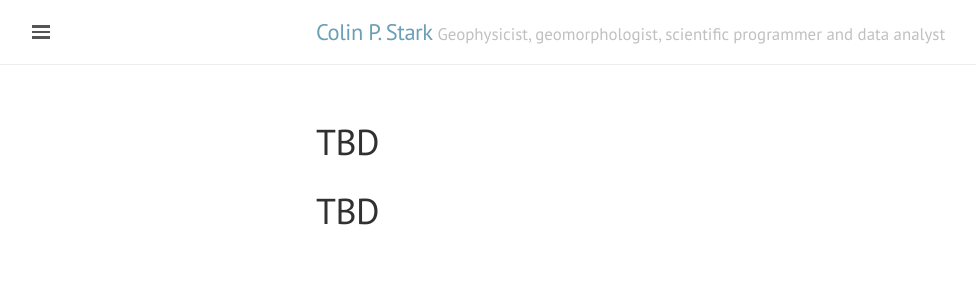
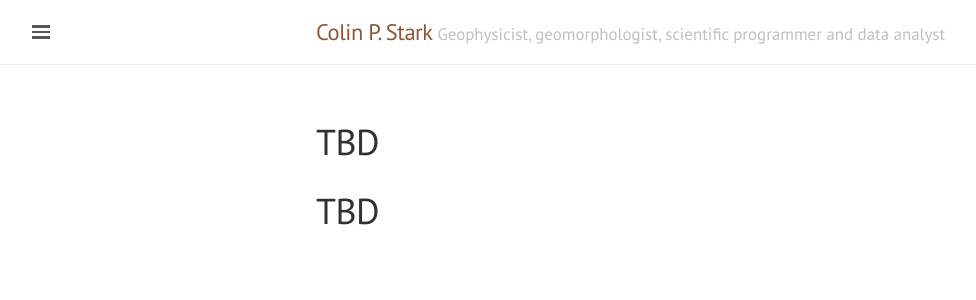
Before and after one commit to cstarkjp/WebSiteTemplate, a Jekyll site: the page built from README.md, in a window 1280 px wide. Shown: the top 300 px of the page, without its empty margins (0-976 px from the left). Built offline with Jekyll 4.4.1, drawn with Linux system fonts in a browser that asks for light colours; our own code applies the rules of GitHub Pages for plain Markdown files.

Commit message:
Brown theme; try to narrow menu

```diff
--- a/_includes/sidebar.html
+++ b/_includes/sidebar.html
@@ -34,7 +34,8 @@
 
   <div class="sidebar-item">
     <p>
-      &copy; {{ site.time | date: '%Y' }}. All rights reserved.
+      &copy; {{ site.time | date: '%Y' }}
+      <!-- All rights reserved. -->
     </p>
   </div>
 </div>
--- a/_layouts/default.html
+++ b/_layouts/default.html
@@ -5,7 +5,8 @@
 
   <!-- <body class="theme-base-0b"> -->
   <!-- <body class="theme-base-08"> -->
-  <body class="theme-base-0d">
+  <!-- <body class="theme-base-0d"> -->
+  <body class="theme-base-0f">
 
     {% include sidebar.html %}
 
```
